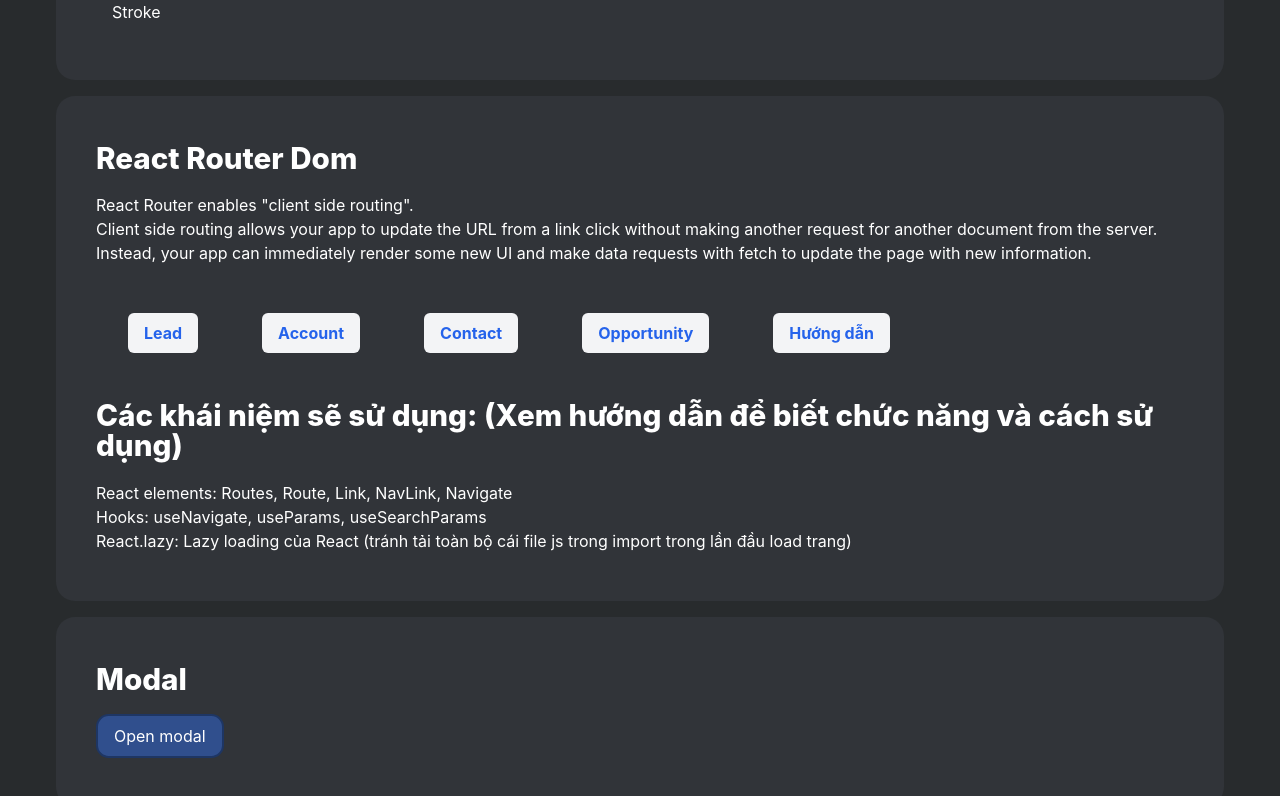
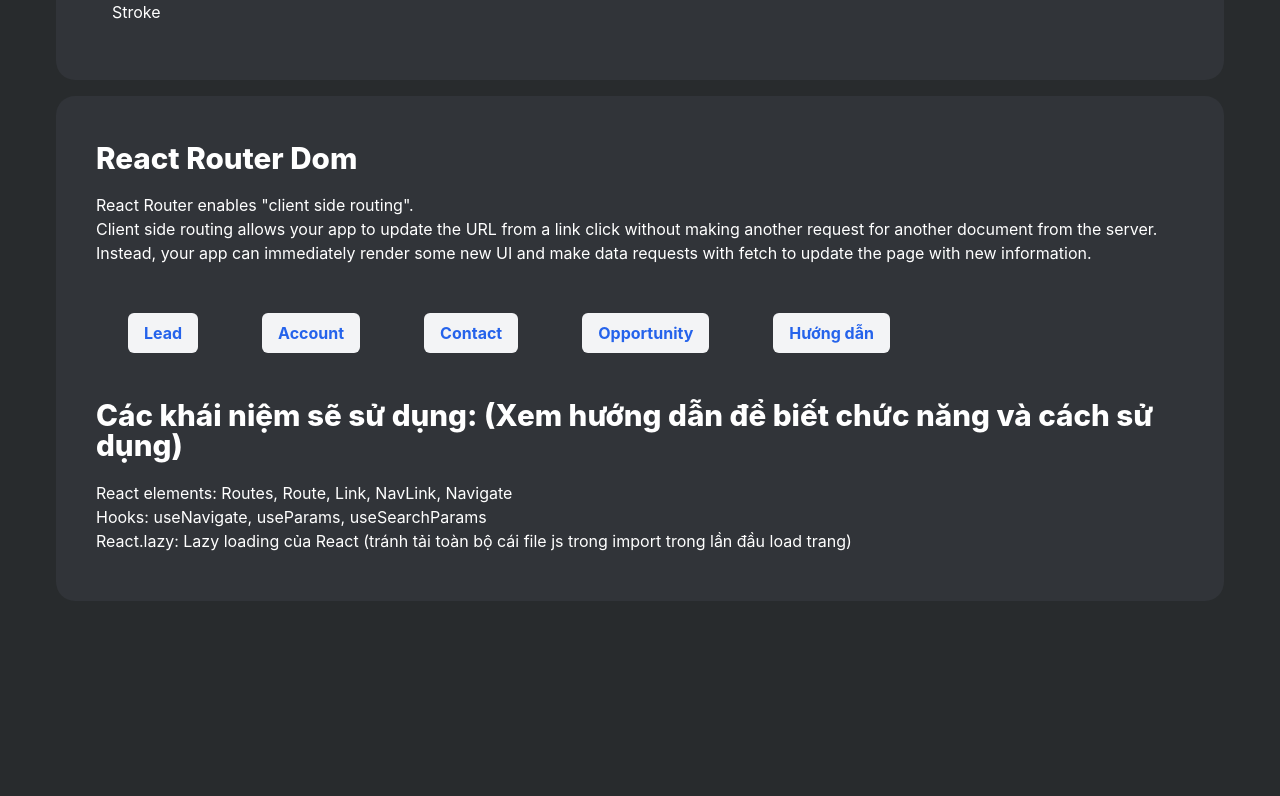
Before and after one commit to salesync-org/salesync, a React (Vite) app in the folder front-end/: page / in a window 1280 px wide. Shown: the part 1886-2682 px from the top of the page. After the commit the page ends 2503 px from the top, so only its background shows below. Built offline with nearby package versions, Linux system fonts and the light colour scheme.

Commit message:
Fix Modal component to match UI styles

```diff
--- a/front-end/src/components/ui/modal/Modal.tsx
+++ b/front-end/src/components/ui/modal/Modal.tsx
@@ -49,7 +49,7 @@
         >
           <div className='animate-modal relative max-h-full w-full max-w-2xl origin-[0_50%]' id='modal'>
             {/* <!-- Modal content --> */}
-            <div className='relative rounded-lg bg-white px-3 py-4 shadow dark:bg-input-stroke-dark'>
+            <div className='relative rounded-lg bg-panel px-3 py-4 shadow dark:bg-panel-dark'>
               {/* <!-- Modal header --> */}
               <FocusTrap>
                 <div className='flex items-center justify-between p-4 md:p-5'>
--- a/front-end/src/pages/Cheatsheet/Cheatsheet.tsx
+++ b/front-end/src/pages/Cheatsheet/Cheatsheet.tsx
@@ -7,7 +7,6 @@
 import Icon from '../../components/Icon/Icon';
 import PalettePanel from './PalettePanel/PalettePanel';
 import ReactRouterDomPanel from './ReactRouterDomPanel/ReactRouterDomPanel';
-import ModalPanel from './ModalPanel/ModalPanel';
 
 function Cheatsheet() {
   return (
@@ -22,10 +21,7 @@
         <h1 className='flex justify-center'>UI Cheatsheet</h1>
         <div className='mx-auto my-4 flex justify-center space-x-2 align-middle'>
           <Icon name='light_mode' size='1rem' />
-          <Switch
-            checked={document.documentElement.classList.contains('dark')}
-            onClick={themeSwitcher}
-          ></Switch>
+          <Switch checked={document.documentElement.classList.contains('dark')} onClick={themeSwitcher}></Switch>
           <Icon name='dark_mode' size='1rem' />
         </div>
       </div>
@@ -33,7 +29,6 @@
       <ComponentPanel />
       <PalettePanel />
       <ReactRouterDomPanel />
-      <ModalPanel />
     </div>
   );
 }
--- a/front-end/src/pages/Cheatsheet/ModalPanel/ModalPanel.tsx
+++ b/front-end/src/pages/Cheatsheet/ModalPanel/ModalPanel.tsx
@@ -1,6 +1,5 @@
 import { useState } from 'react';
 import PrimaryButton from '../../../components/Button/PrimaryButton';
-import Panel from '../../../components/Panel/Panel';
 import Modal, { ModalFooter } from '../../../components/ui/modal/Modal';
 import TextInput from '../../../components/TextInput/TextInput';
 import DropDown from '../../../components/DropDown/DropDown';
@@ -10,8 +9,7 @@
 function ModalPanel() {
   const [isOpen, setIsOpen] = useState(false);
   return (
-    <Panel>
-      <h1 className='mb-5'>Modal</h1>
+    <>
       <PrimaryButton onClick={() => setIsOpen(true)}>Open modal</PrimaryButton>
 
       <Modal isOpen={isOpen} onOpenChange={setIsOpen} title='Create new Type'>
@@ -35,7 +33,7 @@
           </ModalFooter>
         </form>
       </Modal>
-    </Panel>
+    </>
   );
 }
 
```
